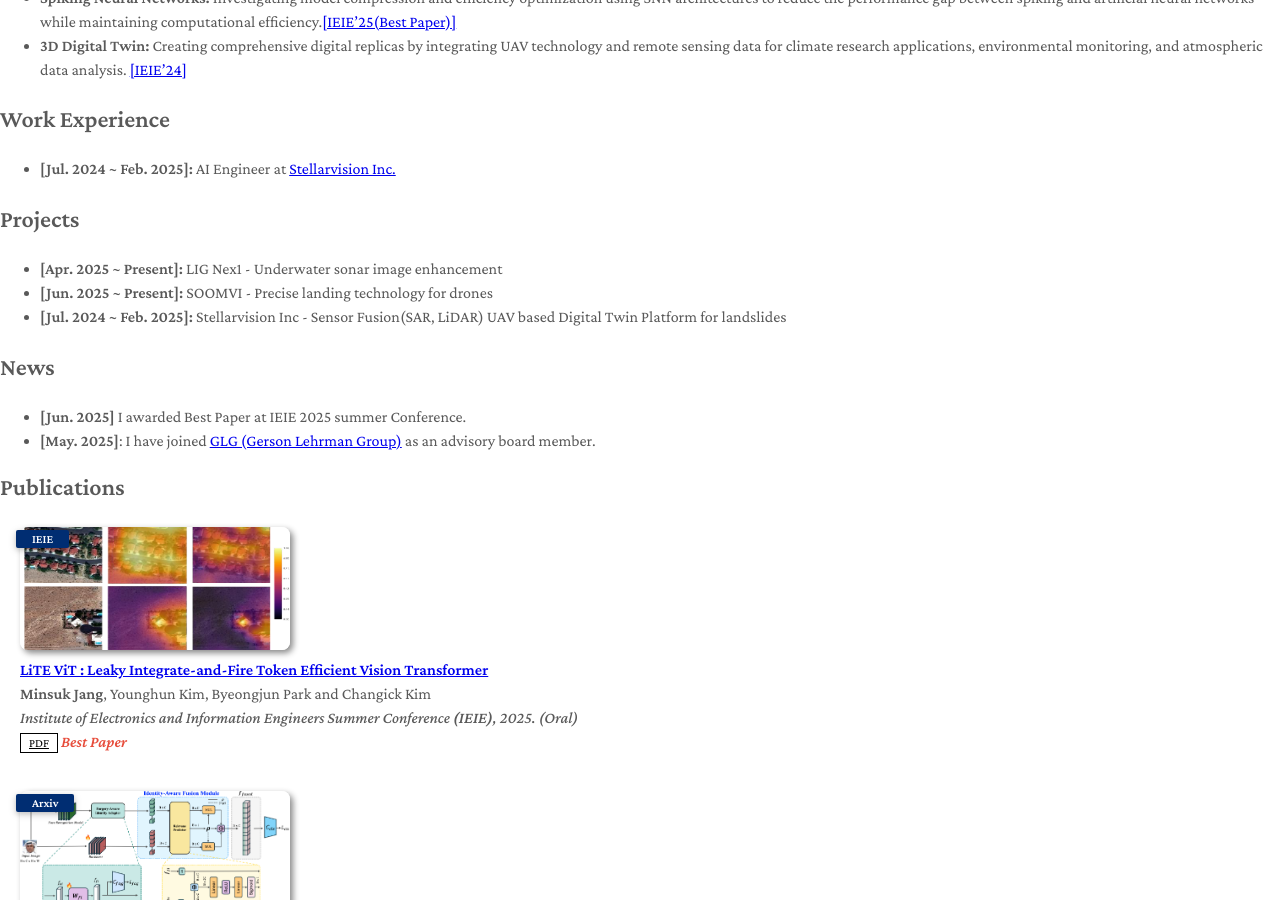
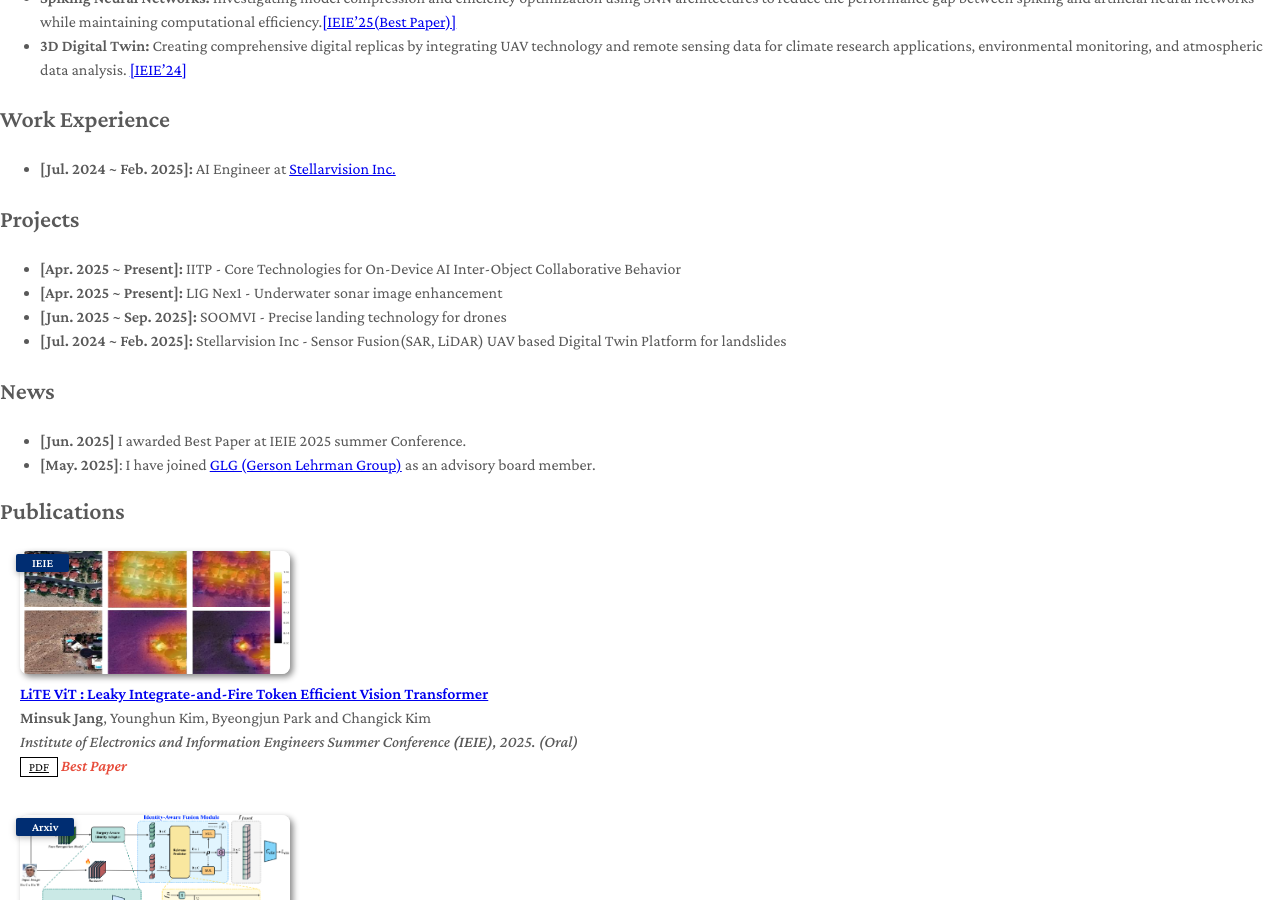
Before and after one commit to tersite1/tersite1.github.io, a Jekyll site: the page built from index.md, in a window 1280 px wide and 900 px high, scrolled down 1273 px. Built offline with Jekyll 4.4.1, drawn with Linux system fonts in a browser that asks for light colours; a style sheet for code colours, icons or effects is not loaded; our own code applies the rules of GitHub Pages for plain Markdown files.

Commit message:
Update index.md

```diff
--- a/index.md
+++ b/index.md
@@ -32,8 +32,9 @@ I am an M.S. student at KAIST, currently in the [Computational Intelligence Labo
 
 ## Projects
 
+* **[Apr. 2025 ~ Present]:** IITP - Core Technologies for On-Device AI Inter-Object Collaborative Behavior
 * **[Apr. 2025 ~ Present]:** LIG Nex1 - Underwater sonar image enhancement
-* **[Jun. 2025 ~ Present]:** SOOMVI - Precise landing technology for drones
+* **[Jun. 2025 ~ Sep. 2025]:** SOOMVI - Precise landing technology for drones
 * **[Jul. 2024 ~ Feb. 2025]:** Stellarvision Inc - Sensor Fusion(SAR, LiDAR) UAV based Digital Twin Platform for landslides
 
 
```
